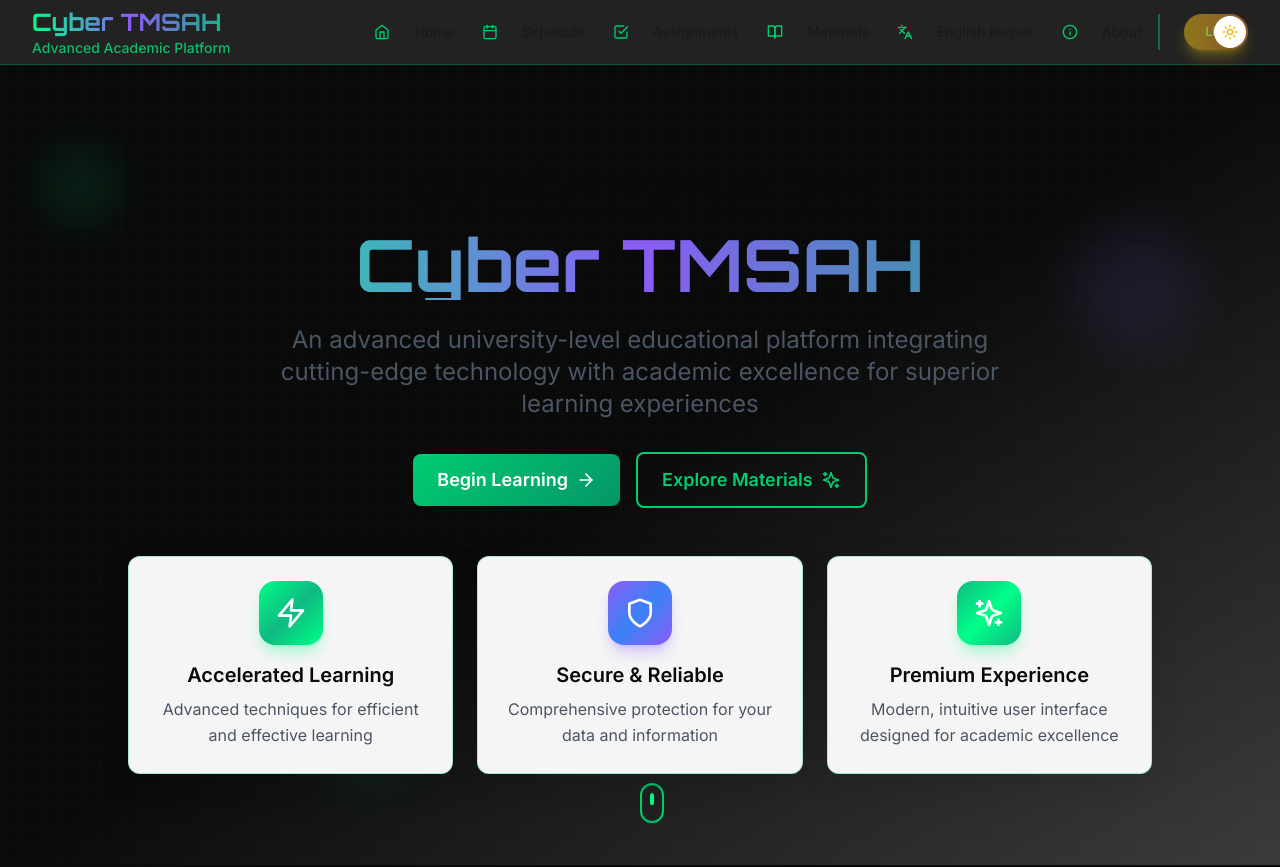
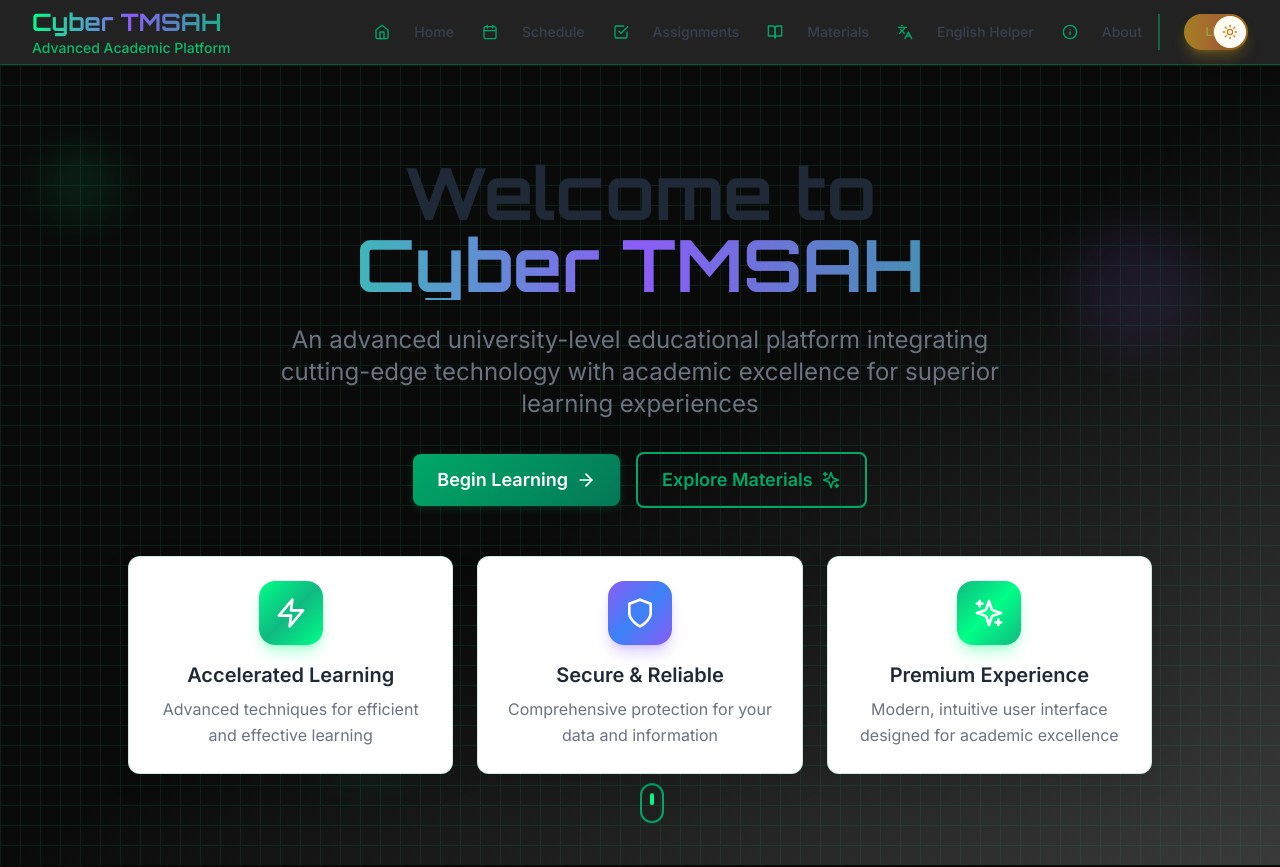
Before and after one commit to phoenixcrypto/cyber-tmsah, a Next.js app: page / in a window 1280 px wide. Shown: the top 867 px of the page. Built offline with nearby package versions, Linux system fonts and the light colour scheme.

Commit message:
Enhance Light Mode colors - Elegant and eye-friendly palette with softer tones

```diff
--- a/app/globals.css
+++ b/app/globals.css
@@ -27,25 +27,25 @@
 
 /* Custom CSS Variables - Light Mode */
 :root[data-theme="light"] {
-  --cyber-dark: #ffffff;
-  --cyber-dark-secondary: #f5f5f5;
-  --cyber-neon: #00cc70;
-  --cyber-violet: #6d3fb8;
-  --cyber-green: #059669;
-  --cyber-blue: #2563eb;
-  --cyber-glow: #00cc70;
-  --text-primary: #0a0a0a;
-  --text-secondary: #1a1a1a;
-  --text-tertiary: #4b5563;
-  --text-quaternary: #6b7280;
-  --text-quinary: #9ca3af;
-  --bg-primary: #ffffff;
-  --bg-secondary: #f5f5f5;
-  --bg-tertiary: #e5e7eb;
-  --border-primary: rgba(0, 204, 112, 0.3);
-  --border-secondary: rgba(109, 63, 184, 0.3);
-  --shadow-primary: rgba(0, 0, 0, 0.1);
-  --shadow-secondary: rgba(0, 204, 112, 0.15);
+  --cyber-dark: #fafafa;
+  --cyber-dark-secondary: #f0f0f0;
+  --cyber-neon: #00a868;
+  --cyber-violet: #7c3aed;
+  --cyber-green: #047857;
+  --cyber-blue: #1d4ed8;
+  --cyber-glow: #00a868;
+  --text-primary: #1f2937;
+  --text-secondary: #374151;
+  --text-tertiary: #6b7280;
+  --text-quaternary: #9ca3af;
+  --text-quinary: #d1d5db;
+  --bg-primary: #fafafa;
+  --bg-secondary: #ffffff;
+  --bg-tertiary: #f5f5f5;
+  --border-primary: rgba(0, 168, 104, 0.2);
+  --border-secondary: rgba(124, 58, 237, 0.2);
+  --shadow-primary: rgba(0, 0, 0, 0.08);
+  --shadow-secondary: rgba(0, 168, 104, 0.12);
 }
 
 /* Fallback for browsers without data-theme */
@@ -119,9 +119,15 @@
 /* Background Patterns */
 .bg-grid-pattern {
   background-image:
-    linear-gradient(rgba(0, 255, 136, 0.1) 1px, transparent 1px),
-    linear-gradient(90deg, rgba(0, 255, 136, 0.1) 1px, transparent 1px);
+    linear-gradient(var(--cyber-neon, rgba(0, 255, 136, 0.1)) 1px, transparent 1px),
+    linear-gradient(90deg, var(--cyber-neon, rgba(0, 255, 136, 0.1)) 1px, transparent 1px);
   background-size: 20px 20px;
+  opacity: 0.4;
+}
+
+/* Light mode grid pattern adjustment */
+:root[data-theme="light"] .bg-grid-pattern {
+  opacity: 0.15;
 }
 
 /* Glass Card Effect */
@@ -147,7 +153,7 @@
 /* Button Styles */
 .btn-primary {
   background: linear-gradient(135deg, var(--cyber-neon), var(--cyber-green));
-  color: var(--cyber-dark);
+  color: var(--bg-secondary);
   padding: 12px 24px;
   border-radius: 8px;
   font-weight: 600;
@@ -159,11 +165,22 @@
   transition: all 0.3s ease;
   border: none;
   cursor: pointer;
+  box-shadow: 0 2px 8px var(--shadow-secondary);
 }
 
 .btn-primary:hover {
   transform: translateY(-2px);
-  box-shadow: 0 8px 25px rgba(0, 255, 136, 0.4);
+  box-shadow: 0 8px 25px var(--shadow-secondary);
+}
+
+/* Light mode button text color fix */
+:root[data-theme="light"] .btn-primary {
+  color: #ffffff;
+  box-shadow: 0 2px 8px rgba(0, 168, 104, 0.25);
+}
+
+:root[data-theme="light"] .btn-primary:hover {
+  box-shadow: 0 8px 25px rgba(0, 168, 104, 0.35);
 }
 
 .btn-secondary {
--- a/components/ThemeToggle.tsx
+++ b/components/ThemeToggle.tsx
@@ -31,20 +31,22 @@
         className={`absolute inset-0 rounded-full transition-all duration-300 ${
           theme === 'dark'
             ? 'bg-gradient-to-r from-cyber-violet/50 to-cyber-neon/50 shadow-lg shadow-cyber-neon/30'
-            : 'bg-gradient-to-r from-yellow-400/50 to-orange-400/50 shadow-lg shadow-yellow-400/30'
+            : 'bg-gradient-to-r from-amber-400/60 via-orange-400/60 to-amber-500/60 shadow-lg shadow-amber-400/25'
         }`}
       />
 
       {/* Toggle Circle */}
       <div
-        className={`absolute top-0.5 left-0.5 w-8 h-8 bg-white rounded-full shadow-xl transform transition-transform duration-300 flex items-center justify-center ${
-          theme === 'dark' ? 'translate-x-0' : 'translate-x-7'
+        className={`absolute top-0.5 left-0.5 w-8 h-8 rounded-full shadow-xl transform transition-transform duration-300 flex items-center justify-center ${
+          theme === 'dark'
+            ? 'bg-white translate-x-0'
+            : 'bg-gradient-to-br from-amber-50 to-white translate-x-7'
         }`}
       >
         {theme === 'dark' ? (
           <Moon className="w-4 h-4 text-cyber-dark" />
         ) : (
-          <Sun className="w-4 h-4 text-yellow-500" />
+          <Sun className="w-4 h-4 text-amber-600" />
         )}
       </div>
 
```
